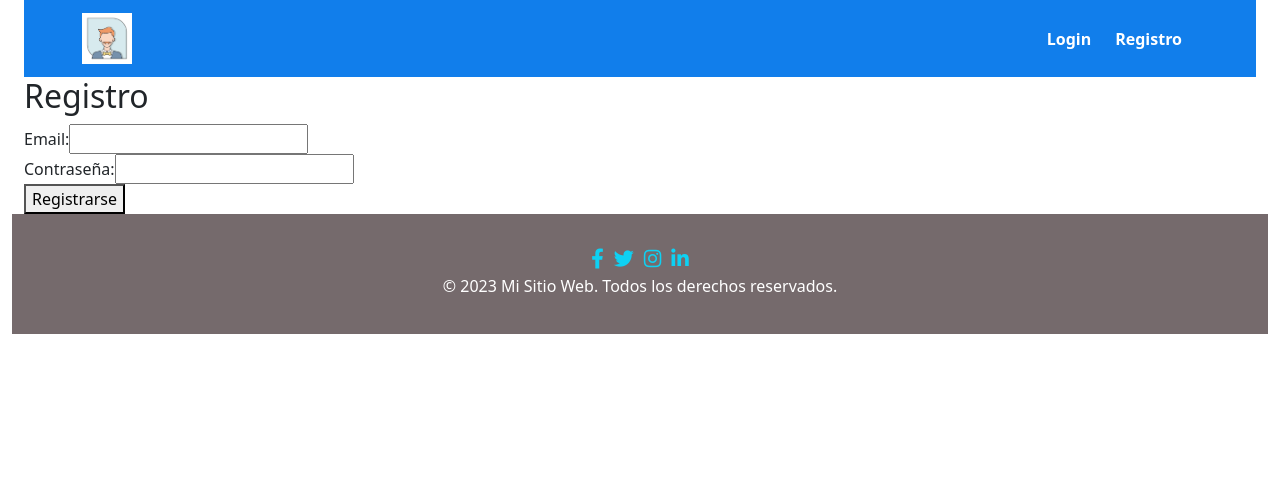
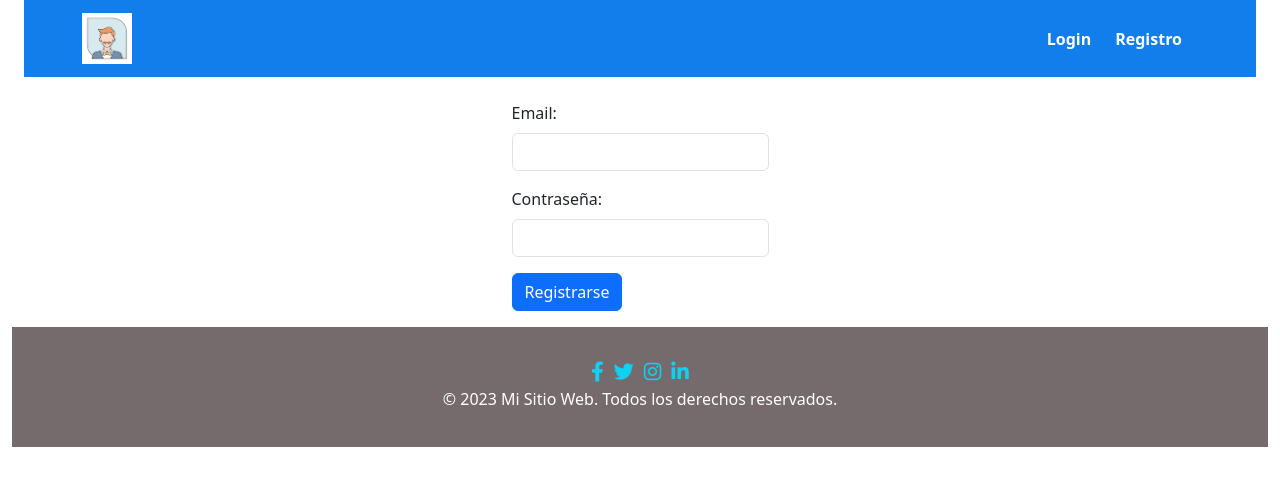
Before and after one commit to JaimeMT/reqresAPI, an Angular app: page /register in a window 1280 px wide. Shown: the top 486 px of the page. Built offline with nearby package versions, Linux system fonts and the light colour scheme.

Commit message:
Login y registro con estilos

```diff
--- a/src/app/components/login/login.component.css
+++ b/src/app/components/login/login.component.css
@@ -0,0 +1,13 @@
+.container {
+  display: flex;
+  flex-direction: column;
+  align-items: center;
+}
+
+button {
+  width: 100%;
+}
+
+p {
+  margin-top: 10px;
+}
--- a/src/app/components/login/login.component.html
+++ b/src/app/components/login/login.component.html
@@ -1,14 +1,14 @@
-<div>
-  <h2>Iniciar sesión</h2>
-    <div>
-      <label for="username">Nombre de usuario:</label>
-      <input type="text" id="username" [(ngModel)]="email" required>
-    </div>
-    <div>
-      <label for="password">Contraseña:</label>
-      <input type="password" id="password" [(ngModel)]="password" required>
-    </div>
-    <button type="submit" (click)="login()">Iniciar sesión</button>
-
-  <p>Si no tienes cuenta, <a [routerLink]="['/register']" (click)="registrarse()">regístrate aquí</a>.</p>
+<div class="d-flex flex-column align-items-center justify-content-center">
+  <div class="mb-3 mt-4">
+    <label for="username">Nombre de usuario:</label>
+    <input type="text" id="username" [(ngModel)]="email" required class="form-control">
+  </div>
+  <div class="mb-3">
+    <label for="password">Contraseña:</label>
+    <input type="password" id="password" [(ngModel)]="password" required class="form-control">
+  </div>
+  <div class="text-center">
+    <button type="submit" (click)="login()" class="btn btn-primary">Iniciar sesión</button>
+    <p class="mt-2">Si no tienes cuenta, <a [routerLink]="['/register']" (click)="registrarse()">regístrate aquí</a>.</p>
+  </div>
 </div>
--- a/src/app/components/register/register.component.html
+++ b/src/app/components/register/register.component.html
@@ -1,14 +1,13 @@
-<div>
-  <h2>Registro</h2>
-  <div>
-    <div>
-      <label for="email">Email:</label>
-      <input type="email" id="email" [(ngModel)]="email" required>
+<div class="d-flex flex-column align-items-center justify-content-center">
+  <div class="mb-3 mt-4">
+    <div class="mb-3">
+      <label for="email" class="form-label">Email:</label>
+      <input type="email" id="email" [(ngModel)]="email" required class="form-control">
     </div>
-    <div>
-      <label for="password">Contraseña:</label>
-      <input type="password" id="password" [(ngModel)]="password" required>
+    <div class="mb-3">
+      <label for="password" class="form-label">Contraseña:</label>
+      <input type="password" id="password" [(ngModel)]="password" required class="form-control">
     </div>
-    <button type="submit" (click)="register()">Registrarse</button>
+    <button type="submit" (click)="register()" class="btn btn-primary">Registrarse</button>
   </div>
 </div>
```
